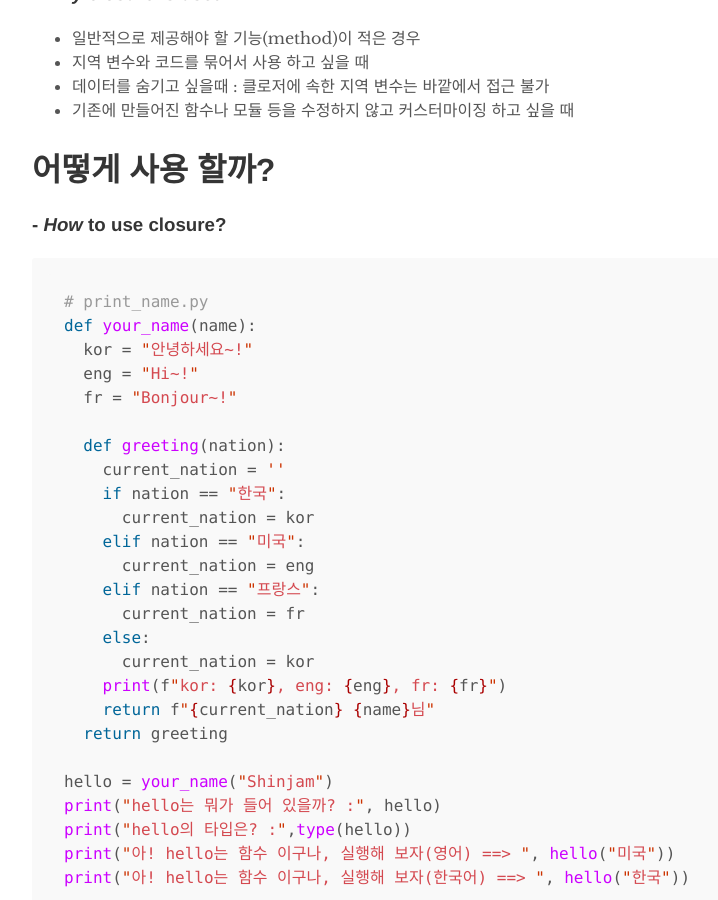
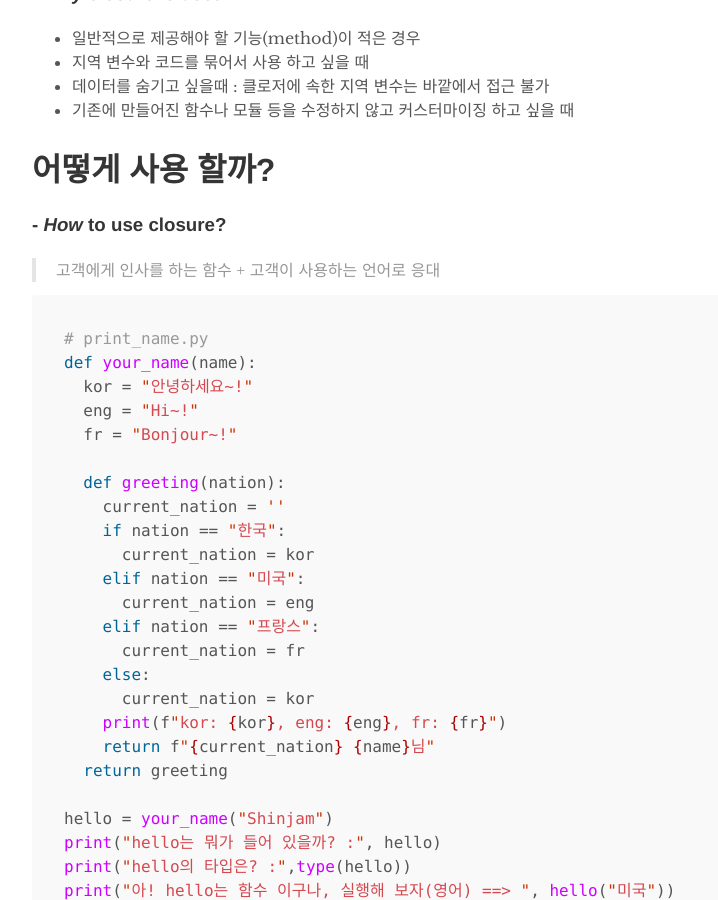
Before and after one commit to ShinJam/shinjam.github.io, a Jekyll site: the page built from _posts/2019-11-13-python_closure.md, in a window 1280 px wide and 900 px high, scrolled down 876 px. Shown: the whole window, without its empty margins (208-926 px from the left). Built offline with Jekyll 4.4.1, drawn with Linux system fonts in a browser that asks for light colours.

Commit message:
Edit: edit contents how to use closure 부분 코드 설명 추가

````diff
--- a/_posts/2019-11-13-python_closure.md
+++ b/_posts/2019-11-13-python_closure.md
@@ -30,6 +30,8 @@
 
 # 어떻게 사용 할까?
 ### - _How_ to use closure?
+> 고객에게 인사를 하는 함수 + 고객이 사용하는 언어로 응대
+
 ```python
 # print_name.py
 def your_name(name):
````
